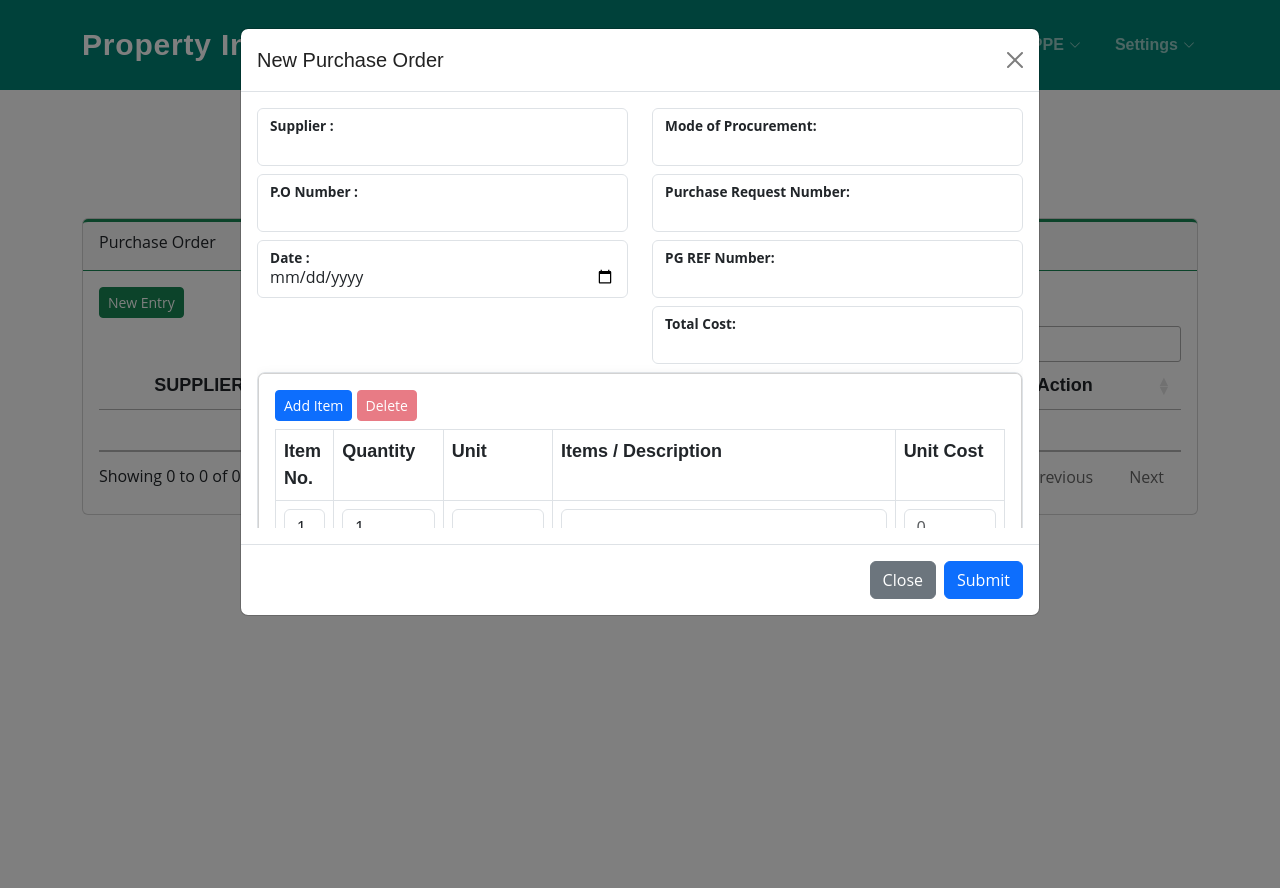
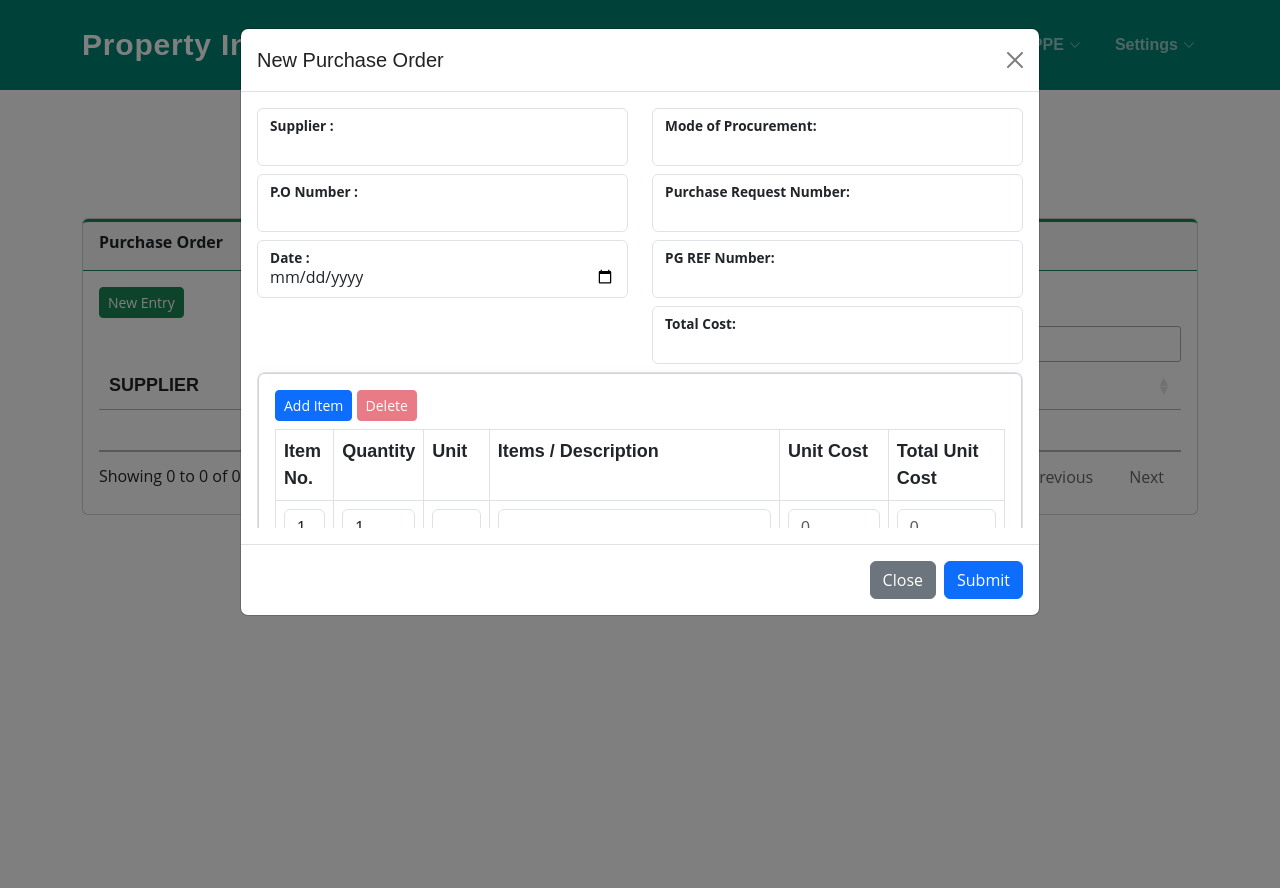
Before and after one commit to elloso/pisystem, a CodeIgniter app: page /pisystem/purchase in a window 1280 px wide, after a click on "New Entry". Run offline with CodeIgniter, Linux system fonts and the light colour scheme; a user stored in the database is signed in; data comes from the database, SQL or seed files in the repository; data that the repository does not hold is empty; some libraries are stand-ins or nearby versions.

Commit message:
4:04pm (alvin)

```diff
--- a/application/models/Function_Model.php
+++ b/application/models/Function_Model.php
@@ -62,6 +62,11 @@ class Function_Model extends CI_Model
         $this->db->insert('tblpo', $dataPO);
         return $this->db->insert_id();
     }
+    public function SubmitPotoIarData($dataPotoIar)
+    {
+        $this->db->insert('tbliar', $dataPotoIar);
+        return $this->db->insert_id();
+    }
     public function SubmitPoItemData($itemData)
     {
         $this->db->insert('tblpo_item', $itemData);
--- a/application/views/forms/po.php
+++ b/application/views/forms/po.php
@@ -1,7 +1,7 @@
 <div class="container justify-content-center align-items-center container_table" style="min-height: 40vh;">
     <div class="card" style="max-width: 1500px;">
         <div class="card-header border-success" style="border-top:solid;">
-            <div class="card-title">Purchase Order</div>
+            <div class="card-title fw-bold">Purchase Order</div>
         </div>
         <div class="card-body">
             <div class="table-responsive">
@@ -11,11 +11,11 @@
                     </button>
                     <thead>
                         <tr>
-                            <th class="text-center">SUPPLIER</th>
-                            <th class="text-center">P.O No.</th>
-                            <th class="text-center">DATE</th>
-                            <th class="text-center">PR No.</th>
-                            <th class="text-center">Action</th>
+                            <th>SUPPLIER</th>
+                            <th>P.O No.</th>
+                            <th>DATE</th>
+                            <th>PR No.</th>
+                            <th>Action</th>
                         </tr>
                     </thead>
                     <tbody>
@@ -25,7 +25,7 @@
                                 <td><?php echo $POData->po_number; ?></td>
                                 <td><?php echo $POData->po_date; ?></td>
                                 <td><?php echo $POData->pr_number; ?></td>
-                                <td class="text-center">
+                                <td>
                                     <a href="<?= base_url('editpo-details/' . md5($POData->id) . '/' . md5($POData->po_id)) ?>" title='edit details' class='text-primary po-data'><i class="fa-solid fa-pen-to-square"></i></a>
                                     <!-- <a href="#" class="p-2 text-primary" title="print"><i class="fa-solid fa-print"></i></a> -->
                                 </td>
@@ -99,8 +99,8 @@
                                     </div>
                                 </div>
                                 <div class="form-floating mb-2">
-                                    <input type="number" id="txtTotaCost" class="form-control" name="txtTotaCost" required>
-                                    <label class="form-label fw-bold text-dark" for="txtTotaCost">Total Cost:</label>
+                                    <input type="text" id="txtTotalCost" class="form-control" name="txtTotalCost" readonly>
+                                    <label class="form-label fw-bold text-dark" for="txtTotalCost" readonly>Total Cost:</label>
                                     <div class="invalid-feedback">
                                         Please choose a total cost.
                                     </div>
@@ -121,10 +121,11 @@
                                             <table id="table-itemno-data" class="table table-bordered table-hover">
                                                 <tr>
                                                     <th style="width: 8%;">Item No.</th>
-                                                    <th style="width: 15%;">Quantity</th>
-                                                    <th style="width: 15%;">Unit</th>
-                                                    <th style="width: 47%;">Items / Description</th>
+                                                    <th style="width: 12%;">Quantity</th>
+                                                    <th style="width: 9%;">Unit</th>
+                                                    <th style="width: 40%;">Items / Description</th>
                                                     <th style="width: 15%;">Unit Cost</th>
+                                                    <th style="width: 16%;">Total Unit Cost</th>
                                                 </tr>
                                                 <tr>
                                                     <td><input required type="text" oninput="this.value = Math.abs(this.value)" class=" form-control" id="txtItemNo" name="txtItemNo[]" value="1" readonly>
@@ -154,6 +155,11 @@
                                                             Please enter a unit cost.
                                                         </div>
                                                     </td>
+                                                    <td><input required type="number" class="form-control" id="txtTotalUnitCost" name="txtTotalUnitCost[]" placeholder="0" autocomplete="off" oninput="formatCurrency(this)" readonly>
+                                                        <div class="invalid-feedback">
+                                                            Please enter a total unit cost.
+                                                        </div>
+                                                    </td>
                                                 </tr>
                                             </table>
                                         </div>
@@ -161,8 +167,8 @@
                                 </div>
                             </div>
                         </div>
-                    </div> <!-- End Scroll Container -->
-            </div> <!-- End Modal body -->
+                    </div>
+            </div>
             <div class="modal-footer">
                 <button type="button" class="btn btn-secondary" data-bs-dismiss="modal">Close</button>
                 <button type="submit" class="btn btn-primary" id="proceedButton">Submit</button>
@@ -255,6 +261,9 @@
     var button1 = document.getElementById("addRow");
     var button2 = document.getElementById("deleteRow");
     var currentItemNo = 2;
+
+    table.addEventListener("input", updateTotalUnitCost);
+
     button1.addEventListener("click", function() {
         event.preventDefault();
         var newRow = table.insertRow(-1);
@@ -263,11 +272,15 @@
         var itemunitCell = newRow.insertCell(2);
         var itemdescriptionCell = newRow.insertCell(3);
         var itemunitcostCell = newRow.insertCell(4);
-        itemnoCell.innerHTML = '<input required type="text"  value="' + currentItemNo + '" oninput="this.value = Math.abs(this.value)" class=" form-control" id="txtItemNo" name="txtItemNo[]" value="1" readonly>';
+        var itemtotalunitcostCell = newRow.insertCell(5);
+
+        itemnoCell.innerHTML = '<input required type="text" value="' + currentItemNo + '" oninput="this.value = Math.abs(this.value)" class="form-control" id="txtItemNo" name="txtItemNo[]" value="1" readonly>';
         itemquantityCell.innerHTML = '<input required type="number" class="form-control" maxlength="28" id="txtItemQuantity" name="txtItemQuantity[]" size="1" value="1">';
         itemunitCell.innerHTML = '<input required type="text" class="form-control" maxlength="28" id="txtUnit" name="txtUnit[]" size="1">';
         itemdescriptionCell.innerHTML = '<textarea required class="form-control" name="txtDescription[]" style="height: 4em; width: 100%;"></textarea> <div class="invalid-feedback">Please enter item description.</div>';
-        itemunitcostCell.innerHTML = ' <input required type="number" class="form-control" id="txtItemUnitCost" name="txtItemUnitCost[]" placeholder="0" autocomplete="off" oninput="formatCurrency(this)"><div class="invalid-feedback">Please enter a unit cost.</div>';
+        itemunitcostCell.innerHTML = '<input required type="number" class="form-control" id="txtItemUnitCost" name="txtItemUnitCost[]" placeholder="0" autocomplete="off" oninput="formatCurrency(this)"><div class="invalid-feedback">Please enter a unit cost.</div>';
+        itemtotalunitcostCell.innerHTML = '<input required type="number" class="form-control" id="txtTotalUnitCost" name="txtTotalUnitCost[]" placeholder="0" readonly><div class="invalid-feedback">Auto-calculated total unit cost.</div>';
+
         currentItemNo++;
         button2.disabled = false;
     });
@@ -283,4 +296,27 @@
             button2.disabled = true;
         }
     });
+
+    function updateTotalUnitCost() {
+        var rows = table.rows;
+
+        for (var i = 1; i < rows.length; i++) {
+            var quantity = parseFloat(rows[i].querySelector('input[name^="txtItemQuantity[]"]').value) || 0;
+            var unitCost = parseFloat(rows[i].querySelector('input[name^="txtItemUnitCost[]"]').value) || 0;
+            var totalUnitCost = quantity * unitCost;
+            rows[i].querySelector('input[name^="txtTotalUnitCost[]"]').value = totalUnitCost.toFixed(2);
+        }
+
+        updateTotalCost();
+    }
+
+    function updateTotalCost() {
+        var totalCost = 0;
+        var totalUnitCostInputs = document.querySelectorAll('input[name^="txtTotalUnitCost[]"]');
+
+        totalUnitCostInputs.forEach(function(input) {
+            totalCost += parseFloat(input.value) || 0;
+        });
+        document.getElementById('txtTotalCost').value = totalCost.toFixed(2);
+    }
 </script>
```
Also changed, not shown: application/controllers/Function_Controller.php (+20 -8 lines), application/views/view-forms/editpo-details.php (+28 -8 lines).
